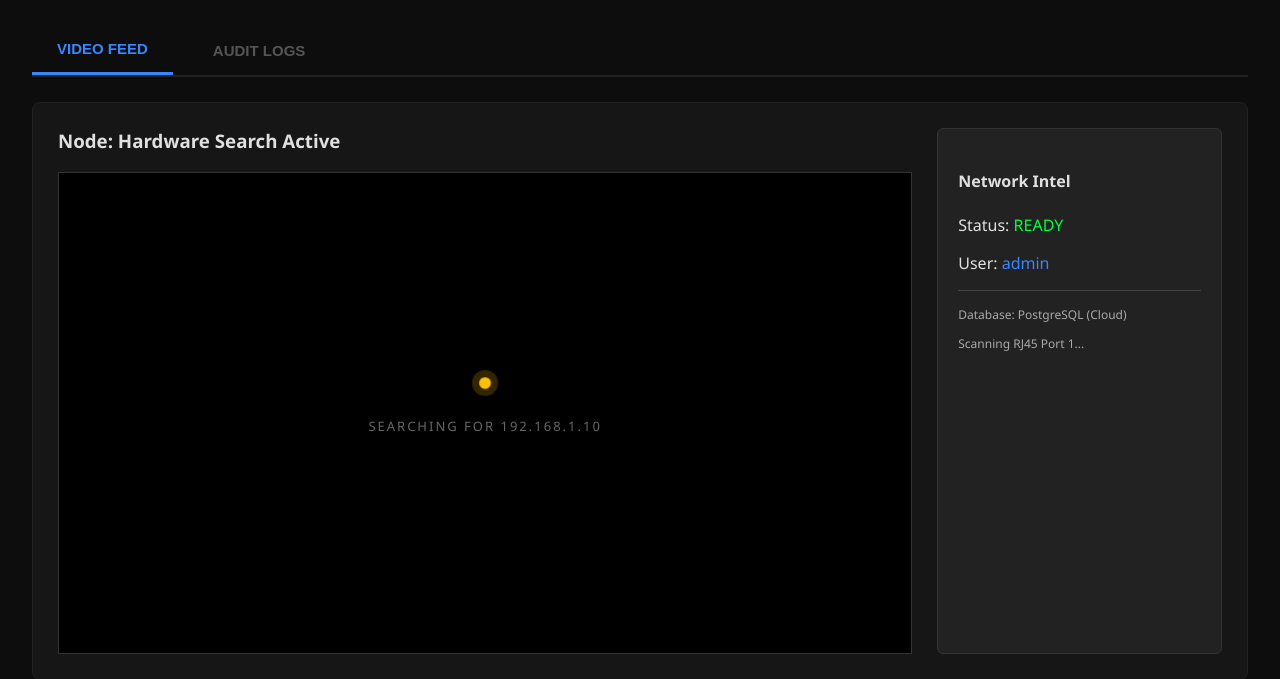
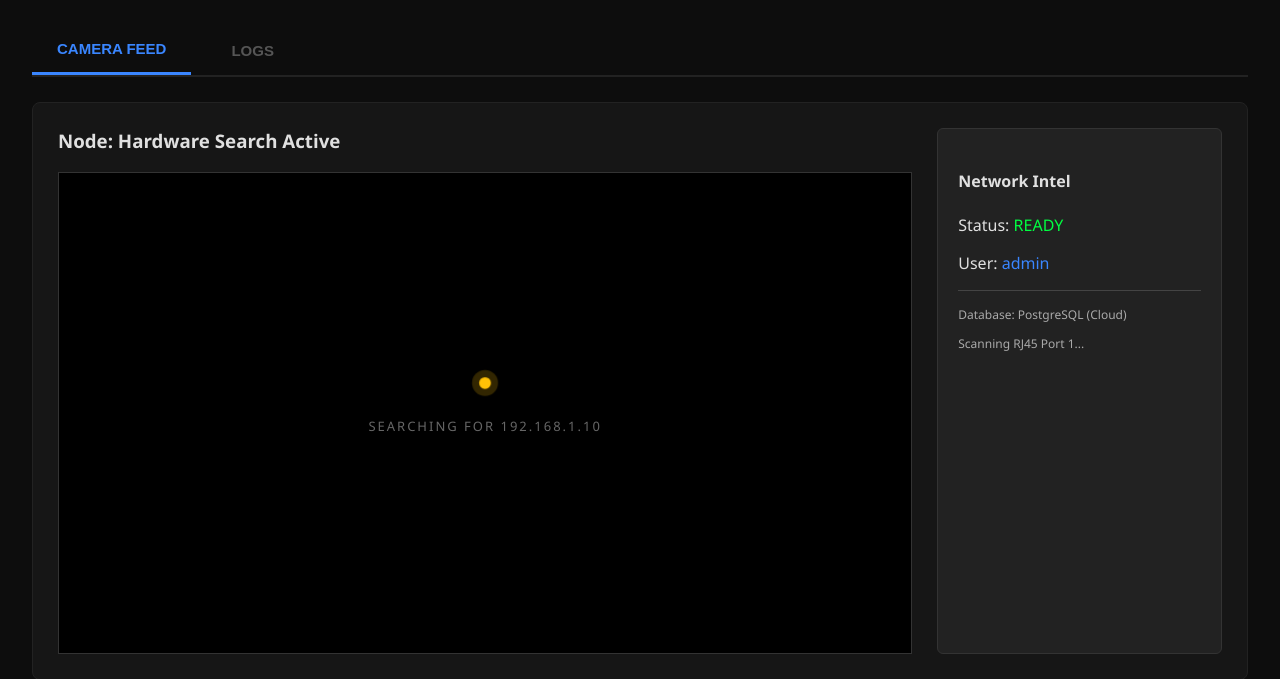
Before and after one commit to angelogilbertcabubas-hub/camera-dashboard, a Flask app: page /dashboard in a window 1280 px wide. Shown: the part 64-743 px from the top of the page. Run offline with Flask 3, Linux system fonts and the light colour scheme; the visitor is signed in with stand-in values (Sample User, id 1).

Commit message:
Update camera.html

```diff
--- a/templates/camera.html
+++ b/templates/camera.html
@@ -32,8 +32,8 @@
     </nav>
     <div class="tab-container">
         <div class="tabs">
-            <button class="tab-link active" onclick="openTab(event, 'Camera')">VIDEO FEED</button>
-            <button class="tab-link" onclick="openTab(event, 'Logs')">AUDIT LOGS</button>
+            <button class="tab-link active" onclick="openTab(event, 'Camera')">CAMERA FEED</button>
+            <button class="tab-link" onclick="openTab(event, 'Logs')">LOGS</button>
         </div>
         <div id="Camera" class="tab-content" style="display: block;">
             <div class="camera-layout">
```
